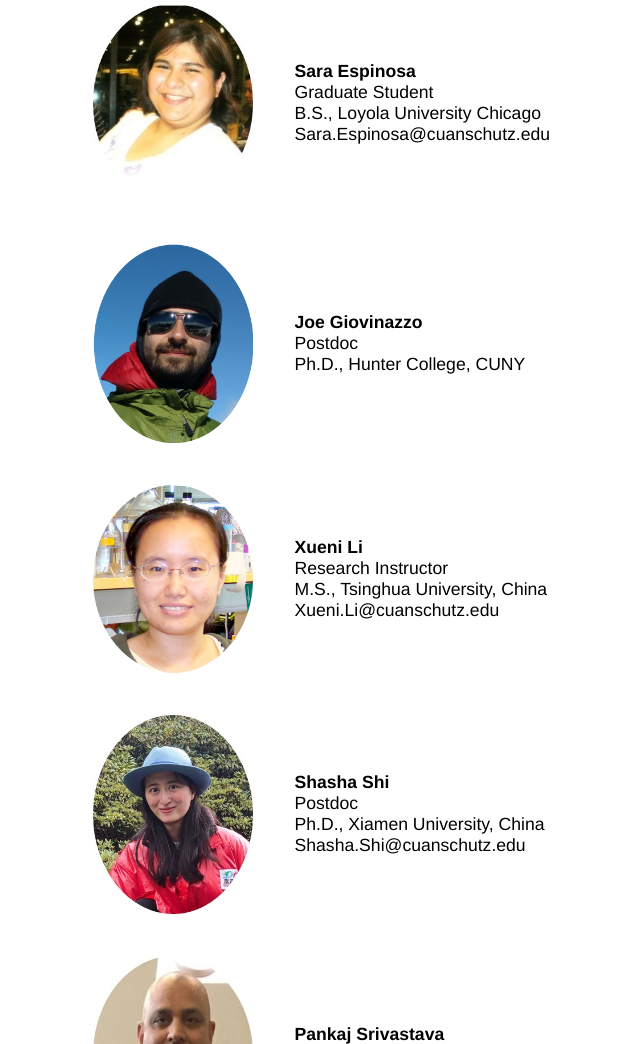
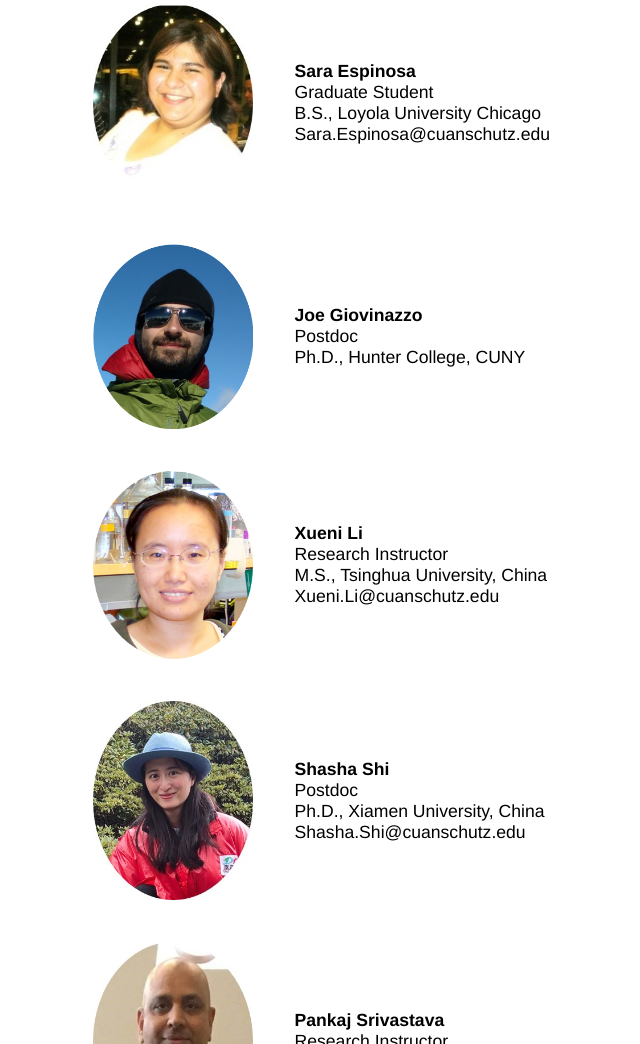
Before and after one commit to zhaolab-colorado/zhaolab-colorado.github.io, a plain HTML site: page people.html in a window 1280 px wide. Shown: the part 938-1982 px from the top of the page, without its empty margins (297-937 px from the left). Drawn offline with Linux system fonts and the light colour scheme.

Commit message:
Add Joe's picture

```diff
--- a/people.html
+++ b/people.html
@@ -46,7 +46,7 @@ table {
 </tr>
 
 <tr>
-	<td> <img src="/Images/People/Joe.png" alt="Joe Giovinazzo"> </td>
+	<td> <img src="/Images/People/Joe2.png" alt="Joe Giovinazzo"> </td>
 	<td> <strong>Joe Giovinazzo</strong> <br> Postdoc <br> Ph.D., Hunter College, CUNY <br></td>
 </tr>
 
```
Also changed, not shown: Images/People/Joe.png (deleted), Images/People/Joe2.png (added).
